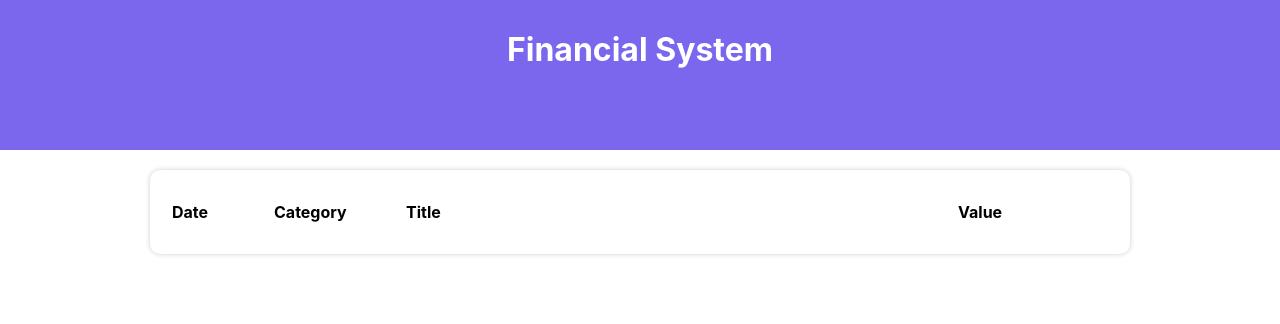
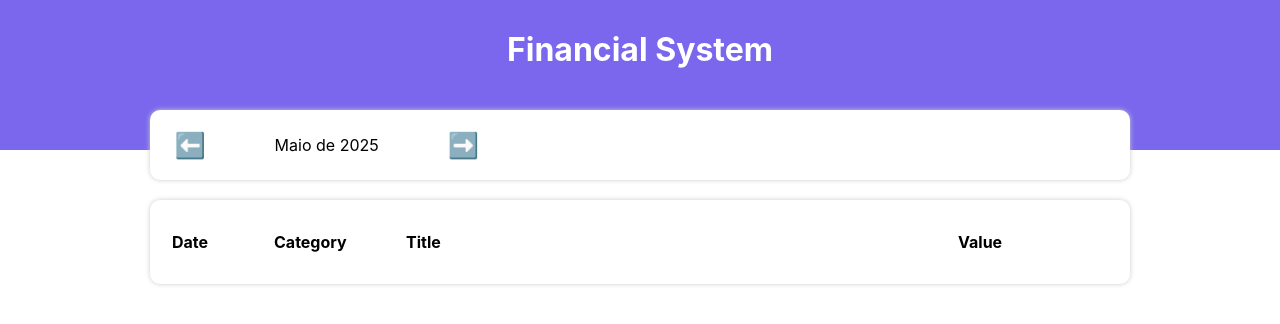
Before and after one commit to PauloAlves8039/react-typescript-expense-tracker, a React (Vite) app: page / in a window 1280 px wide. Shown: the top 324 px of the page. Built offline with nearby package versions, Linux system fonts and the light colour scheme.

Commit message:
feat: add info area component

```diff
--- a/src/App.tsx
+++ b/src/App.tsx
@@ -6,6 +6,7 @@ import { categories } from "./data/categories";
 import { items } from "./data/items";
 import { getCurrentMonth, filterListByMonth } from "./helpers/dateFilter";
 import { TableArea } from "./components/TableArea";
+import { InfoArea } from "./components/InfoArea";
 
 export default function App() {
   const [list, setList] = useState(items);
@@ -23,6 +24,7 @@ export default function App() {
           <C.HeaderText>Financial System</C.HeaderText>
         </C.Header>
         <C.Body>
+          <InfoArea currentMonth={currentMonth} />
           <TableArea list={filteredList} />
         </C.Body>
       </C.Container>
--- /dev/null
+++ b/src/components/InfoArea/index.tsx
@@ -0,0 +1,21 @@
+import * as C from "./styles";
+import { formatCurrentMonth } from "../../helpers/dateFilter";
+
+type Props = {
+    currentMonth: string;
+}
+
+export const InfoArea = (({ currentMonth }: Props) => {
+    return (
+        <C.Container>
+            <C.MonthArea>
+                <C.MonthArrow>⬅️</C.MonthArrow>
+                <C.MonthTitle>{formatCurrentMonth(currentMonth)}</C.MonthTitle>
+                <C.MonthArrow>➡️</C.MonthArrow>
+            </C.MonthArea>
+            <C.ResumeArea>
+
+            </C.ResumeArea>
+        </C.Container>
+    );
+});
--- /dev/null
+++ b/src/components/InfoArea/styles.ts
@@ -0,0 +1,35 @@
+import styled from "styled-components";
+import { neutralColor1, grayColor1 } from '../../styles/colors';
+
+export const Container = styled.div`
+    background-color: ${neutralColor1};
+    box-shadow: 0px 0px 5px ${grayColor1};
+    border-radius: 10px;
+    padding: 20px;
+    margin-top: -40px;
+    display: flex;
+    align-items: center;
+`;
+
+export const MonthArea = styled.div`
+    flex: 1;
+    display: flex;
+    align-items: center;
+`;
+
+export const MonthArrow = styled.div`
+    width: 40px;
+    text-align: center;
+    font-size: 25px;
+    cursor: pointer;
+`;
+
+export const MonthTitle = styled.div`
+    flex: 1;
+    text-align: center;
+`;
+
+export const ResumeArea = styled.div`
+    flex: 2;
+    display: flex;
+`;
```
